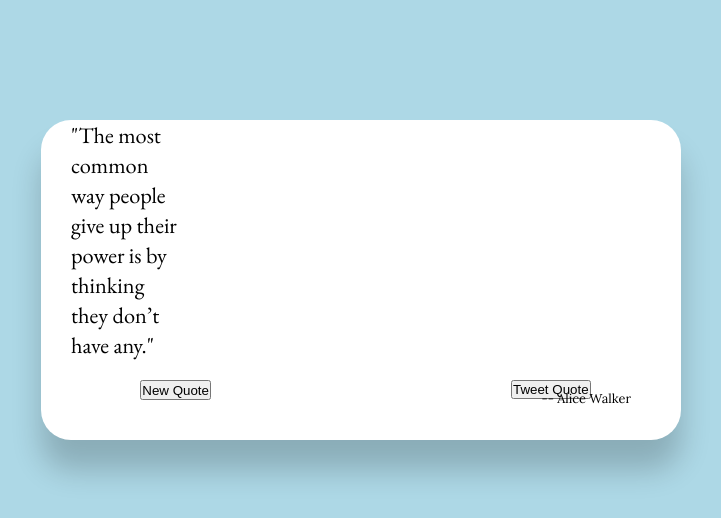
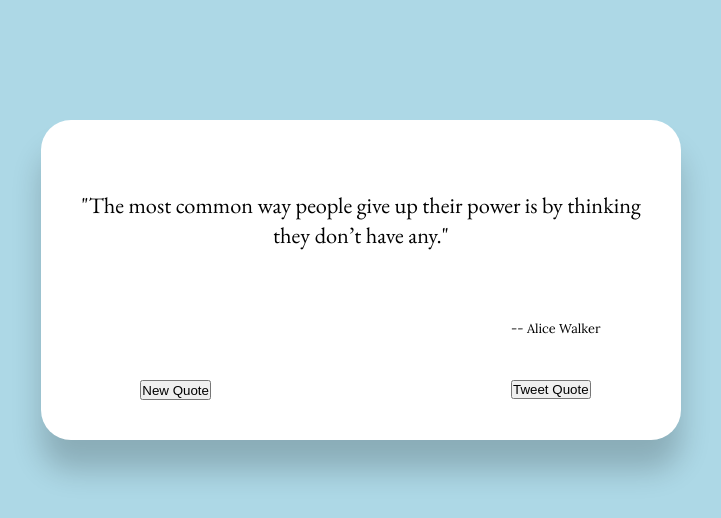
Before and after one commit to DamienVassart/fcc-projects, a React (Create React App) app in the folder front-end-libraries/random-quote-machine/: page / in a window 1280 px wide. Shown: the top 518 px of the page, without its empty margins (279-1000 px from the left). Built offline with nearby package versions, Linux system fonts and the light colour scheme.

Commit message:
[Frontend Libraries -> Random Quote Machine]: updated stylesheet after merge from branch style

```diff
--- a/front-end-libraries/random-quote-machine/public/style.css
+++ b/front-end-libraries/random-quote-machine/public/style.css
@@ -42,29 +42,6 @@ body {
 }
 
 #text {
-<<<<<<< HEAD
-    position: relative;
-    top: 50px;
-    margin: 0 30px;
-    font-family: 'EB Garamond', serif;
-    font-size: 1.4rem;
-}
-
-#author {
-    position: relative;
-    top: 70px;
-    margin-right: 50px;
-    text-align: right;
-    font-family: 'Lora', serif;
-}
-
-#buttons {
-    position:fixed;
-    top: 390px;
-    width: 640px;
-    display: flex;
-    justify-content: space-around;
-=======
 	grid-area: quote;
 	display: flex;
 	align-items: center;
@@ -96,5 +73,4 @@ body {
 #tweet-quote-wrapper {
 	grid-area: tweet-quote-wrapper;
 	justify-content: flex-start;
->>>>>>> style
 }
```
